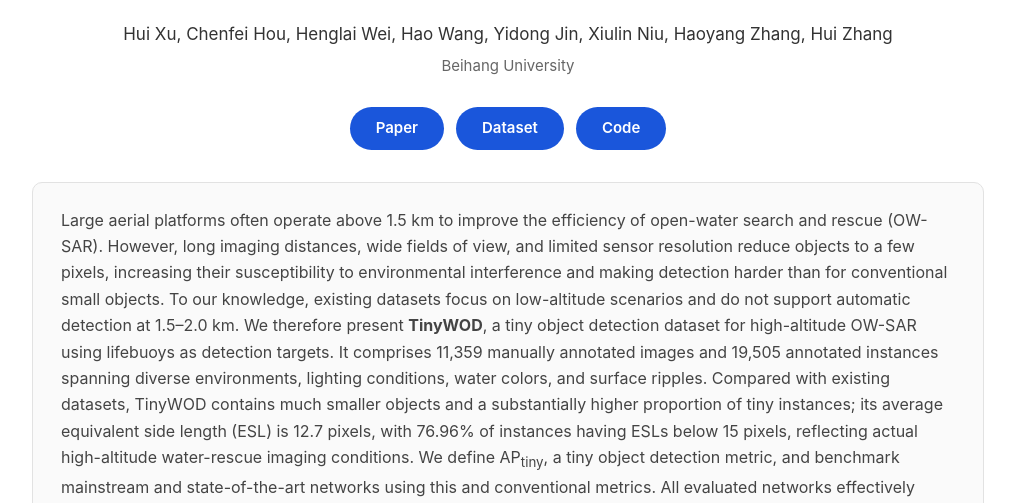
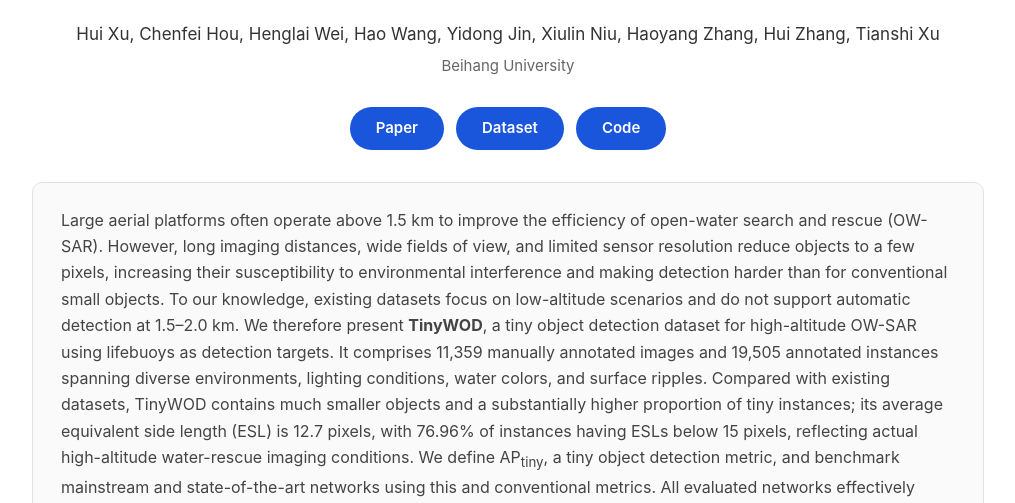
Before and after one commit to SongX-1/TinyWOD-Website, a plain HTML site: page index.html in a window 1280 px wide. Shown: the part 297-800 px from the top of the page, without its empty margins (132-1147 px from the left). Drawn offline with Linux system fonts and the light colour scheme.

Commit message:
Update content

```diff
--- a/index.html
+++ b/index.html
@@ -34,7 +34,7 @@
       <h2 class="paper-title">A Tiny Object Detection Dataset for High-Altitude Open-Water Search and Rescue</h2>
 
       <p class="authors">
-        Hui Xu, Chenfei Hou, Henglai Wei, Hao Wang, Yidong Jin, Xiulin Niu, Haoyang Zhang, Hui Zhang
+        Hui Xu, Chenfei Hou, Henglai Wei, Hao Wang, Yidong Jin, Xiulin Niu, Haoyang Zhang, Hui Zhang, Tianshi Xu
       </p>
       <p class="affiliation">Beihang University</p>
 
```
